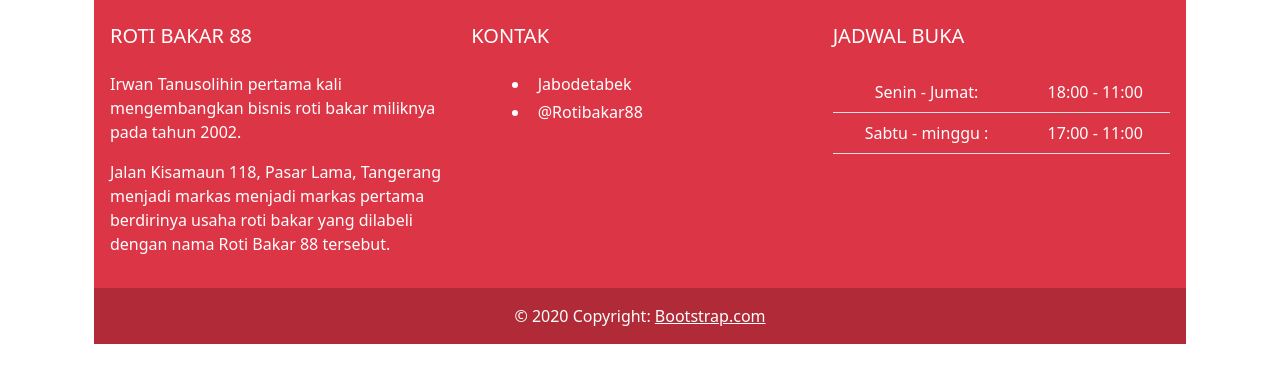
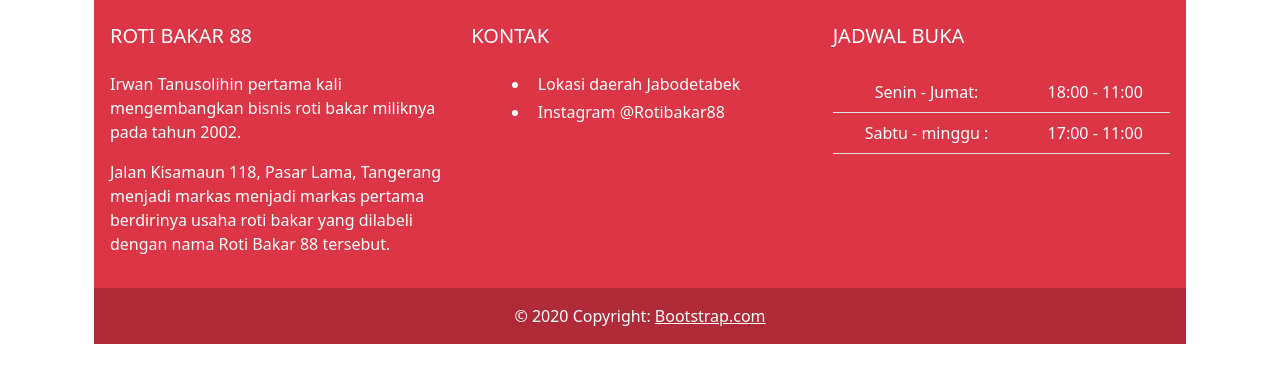
Before and after one commit to bustom1/roti-bakar-88, a plain HTML site: page index.html in a window 1280 px wide. Shown: the part 3277-3659 px from the top of the page. Drawn offline with nearby package versions, Linux system fonts and the light colour scheme; some packages are replaced by stand-ins of ours; a script that the page names is missing; some icons are missing.

Commit message:
perbaikan footer kontak
alamat dan ig

```diff
--- a/index.html
+++ b/index.html
@@ -691,10 +691,10 @@
 
             <ul class="fa-ul" style="margin-left: 1.65em;">
               <li class="mb-1">
-                <span class="fa-li"><i class="fas fa-home"></i></span><span class="ms-2">Jabodetabek</span>
+                <span class="fa-li"><i class="fas fa-home"></i></span><span class="ms-2"> Lokasi daerah Jabodetabek</span>
               </li>
               <li class="mb-1">
-                <span class="fa-li"><i class="fas fa-envelope"></i></span><span class="ms-2">@Rotibakar88</span>
+                <span class="fa-li"><i class="fas fa-envelope"></i></span><span class="ms-2">Instagram @Rotibakar88</span>
               </li>
             </ul>
           </div>
```
